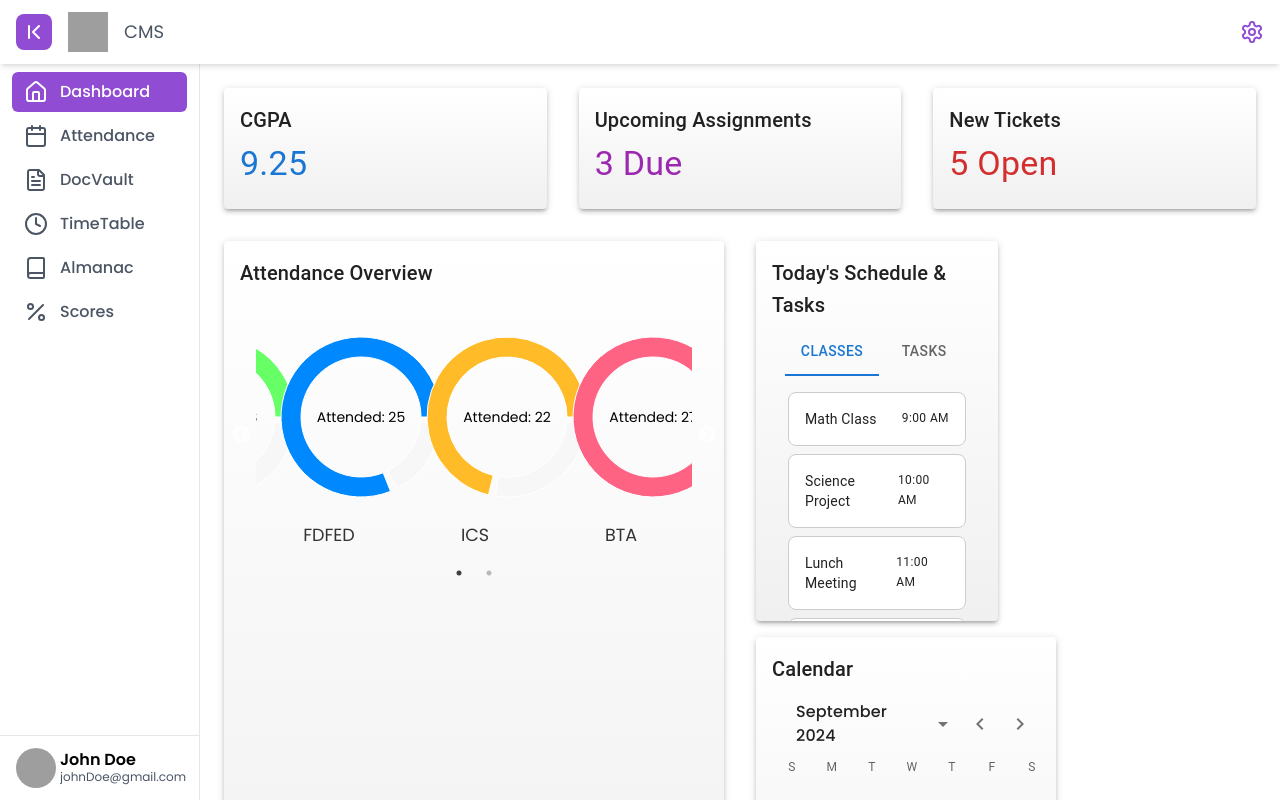
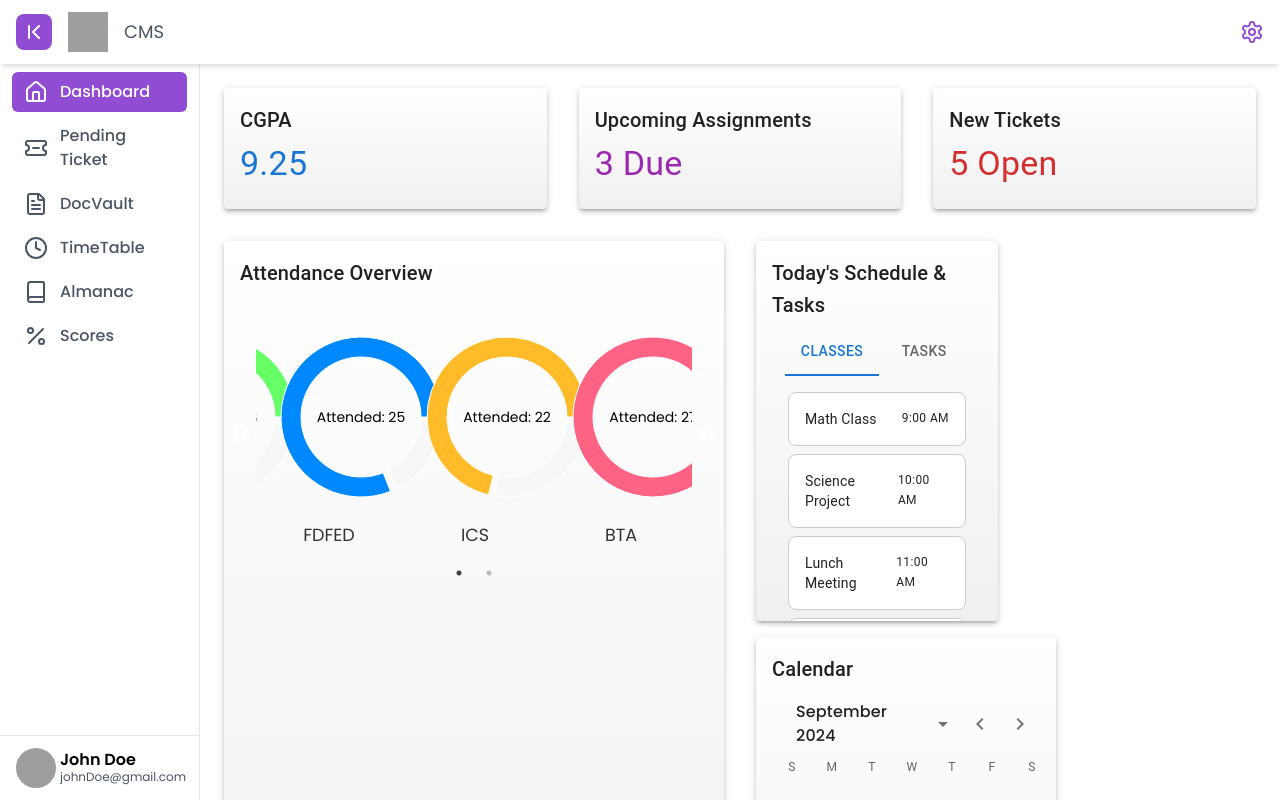
Before and after one commit to Nokesh11/FSD_G14_MY, a React (Create React App) app in the folder frontend/: page /student/dashboard in a window 1280 px wide. Built offline with nearby package versions, Linux system fonts and the light colour scheme; grey boxes are pictures that could not be loaded.

Commit message:
Updated dashboard layout

```diff
--- a/frontend/src/Constants/Faculty.js
+++ b/frontend/src/Constants/Faculty.js
@@ -1,6 +1,6 @@
 import { Home, Calendar, FileText, Clock, Book, Percent, TicketMinus } from 'lucide-react';
 
-export const student = [
+export const faculty = [
     { icon: <Home />, text: "Dashboard", path: "dashboard" },
     // { icon: <Calendar />, text: "Attendance", path: "attendance" },
     { icon: <TicketMinus />, text: "Pending Ticket", path: "resolve_tickets" },
--- a/frontend/src/components/Sidebar.jsx
+++ b/frontend/src/components/Sidebar.jsx
@@ -1,10 +1,9 @@
 import React, { useContext } from "react";
 import SidebarItem from "./SidebarItem";
-import { student as StudentItems } from "../Constants/Student.js";
 import { sidebarContext } from "../pages/StudentLayout.jsx";
 import { useLocation } from "react-router-dom";
 
-function Sidebar() {
+function Sidebar({ array }) {
   const { expanded, isMobile } = useContext(sidebarContext);
   const location = useLocation();
   const currPage = location.pathname.split("/").pop();
@@ -17,7 +16,7 @@ function Sidebar() {
     >
       <nav className="h-full flex flex-col bg-white border-r shadow-sm">
         <ul className="flex-1 px-3 my-1 text-black">
-          {StudentItems.map((item, index) => (
+          {array.map((item, index) => (
             <SidebarItem
               key={index}
               icon={item.icon}
--- a/frontend/src/pages/StudentLayout.jsx
+++ b/frontend/src/pages/StudentLayout.jsx
@@ -3,13 +3,15 @@ import { useState, createContext } from "react";
 import Appbar from "../components/Appbar";
 import Sidebar from "../components/Sidebar";
 import { Outlet } from "react-router-dom";
+import { student } from "../Constants/Student";
+import { faculty } from "../Constants/Faculty";
 
 export const sidebarContext = createContext();
 
 function StudentLayout() {
   const [expanded, setExpanded] = useState(true);
   const [isMobile, setIsMobile] = useState(false);
-
+  const role = localStorage.getItem("role");
   return (
     <Box
       sx={{
@@ -25,7 +27,7 @@ function StudentLayout() {
         <Appbar />
         <Box sx={{ display: "flex", flex: 1, height: "calc(100vh - 64px)" }}>
           <Box maxWidth="200px">
-            <Sidebar />
+            <Sidebar array={role === "student" ? student : faculty} />
           </Box>
           <Box
             sx={{
@@ -35,7 +37,6 @@ function StudentLayout() {
               padding: 3,
               overflow: "auto",
               bgcolor: "white",
-
             }}
           >
             <Outlet />
```
